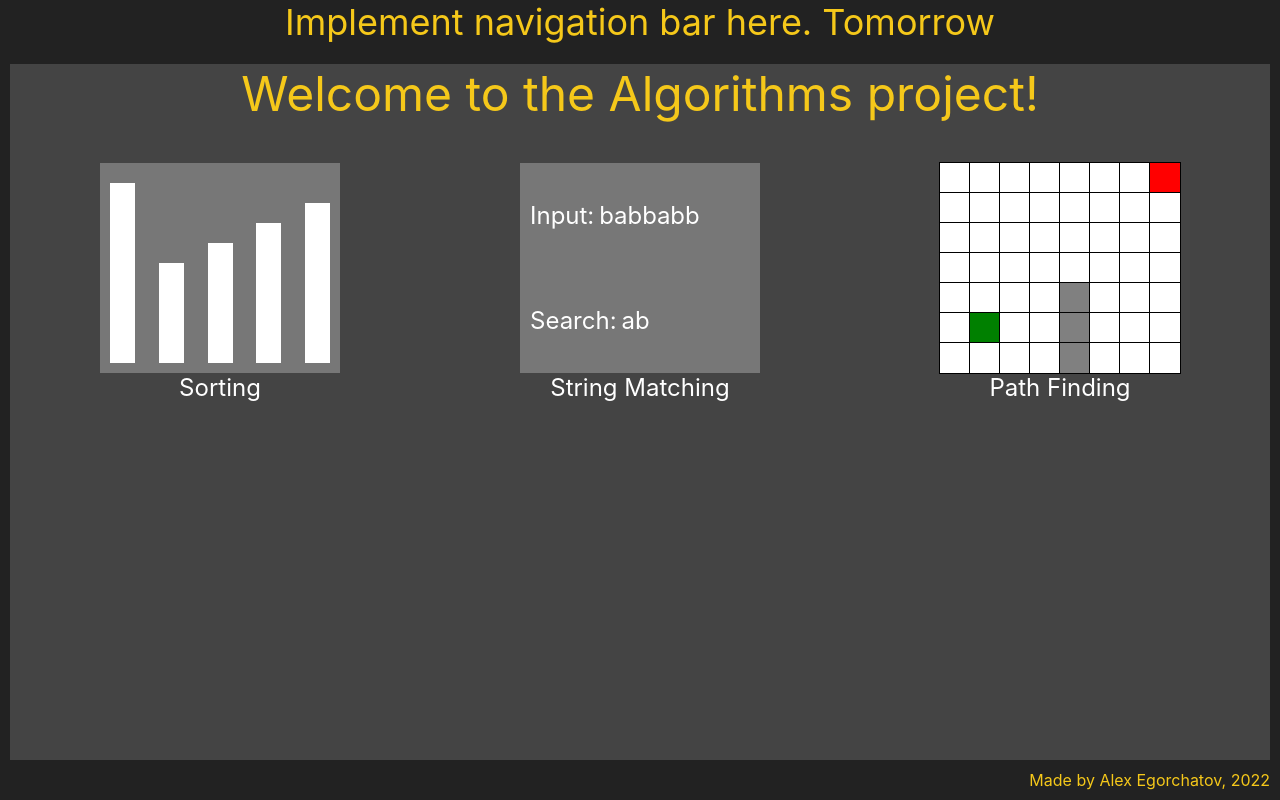
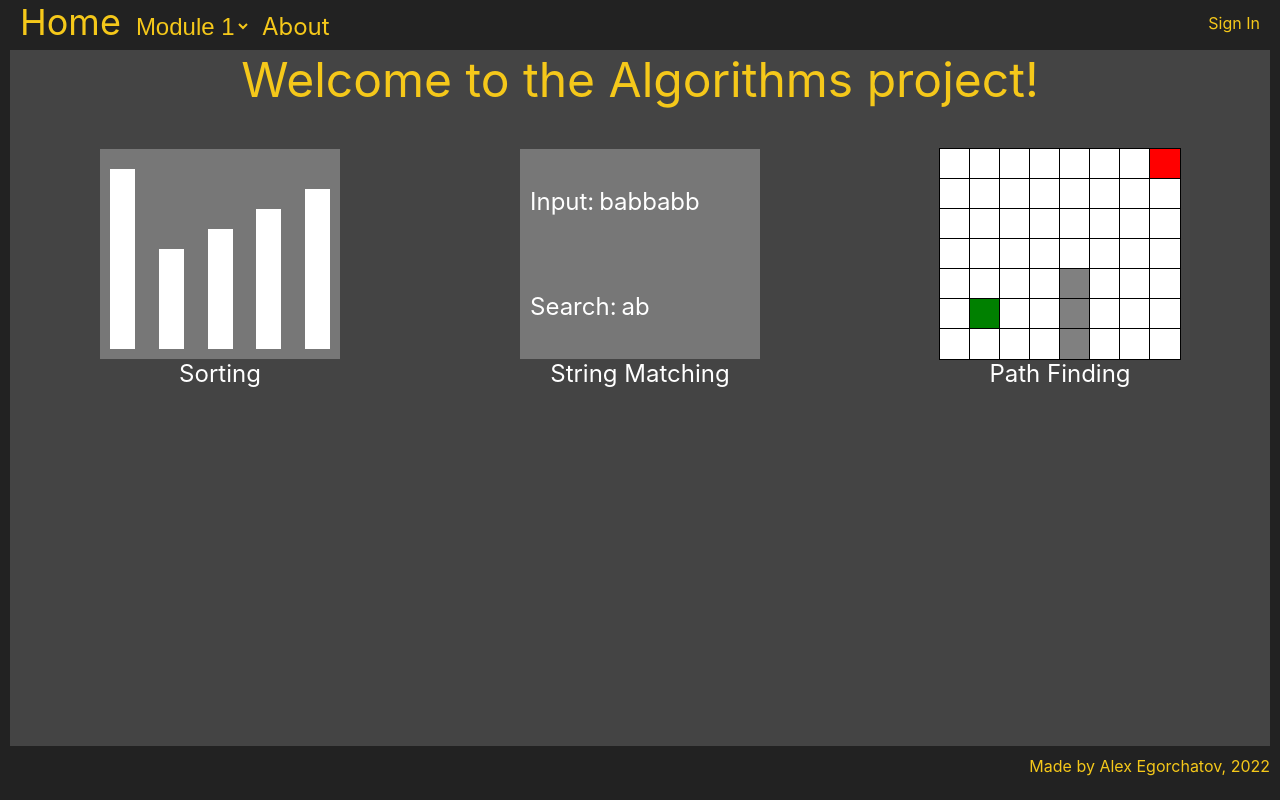
Before and after one commit to AlexEgorchatov/Algorithms, a React (Create React App) app in the folder frontend/: page / in a window 1280 px wide. Built offline with nearby package versions, Linux system fonts and the light colour scheme.

Commit message:
Implemented header skeleton.

```diff
--- a/frontend/src/App.tsx
+++ b/frontend/src/App.tsx
@@ -9,6 +9,7 @@ import { PathFindingPage } from './Pages/PathFindingPage';
 import { NotFoundPage } from './Pages/NotFoundPage';
 import { Provider } from 'react-redux';
 import { createStore } from './Store/Store';
+import { Header } from './Module Resources/Header';
 
 const store = createStore();
 function App() {
@@ -17,18 +18,16 @@ function App() {
       css={css`
         margin: 0px;
         background-color: #222222;
-        min-height: 100vh;
+        min-width: 450px;
       `}
     >
+      <Header />
       <div
         css={css`
-          color: #f5c81a;
-          font-size: 36px;
-          text-align: center;
+          margin: 50px 10px 0px 10px;
+          background-color: #444444;
         `}
       >
-        Implement navigation bar here. Tomorrow
-      </div>
         <Provider store={store}>
           <BrowserRouter>
             <Routes>
@@ -40,6 +39,7 @@ function App() {
             </Routes>
           </BrowserRouter>
         </Provider>
+      </div>
       <div
         css={css`
           margin: 10px;
--- /dev/null
+++ b/frontend/src/Module Resources/Header.tsx
@@ -0,0 +1,71 @@
+/**@jsxImportSource @emotion/react */
+import { css } from '@emotion/react';
+
+export const Header = () => {
+  return (
+    <div
+      css={css`
+        position: fixed;
+        box-sizing: border-box;
+        top: 0;
+        width: 100%;
+        min-width: 450px;
+        display: flex;
+        align-items: center;
+        justify-content: space-between;
+        padding: 0px 20px;
+        background-color: #222222;
+        z-index: 999;
+      `}
+    >
+      <div>
+        <a
+          css={css`
+            font-size: 36px;
+            text-decoration: none;
+            color: #f5c81a;
+            vertical-align: super;
+            margin-right: 10px;
+          `}
+          href="./"
+        >
+          Home
+        </a>
+        <select
+          css={css`
+            color: #f5c81a;
+            background-color: transparent;
+            border-color: transparent;
+            font-size: 24px;
+            margin-right: 10px;
+            vertical-align: super;
+          `}
+        >
+          <option>Module 1</option>
+          <option>Module 2</option>
+        </select>
+        <a
+          css={css`
+            font-size: 24px;
+            text-decoration: none;
+            color: #f5c81a;
+            vertical-align: super;
+          `}
+          href="#"
+        >
+          About
+        </a>
+      </div>
+      <a
+        css={css`
+          text-decoration: none;
+          color: #f5c81a;
+          vertical-align: super;
+        `}
+        href="#"
+      >
+        Sign In
+      </a>
+    </div>
+  );
+};
--- a/frontend/src/Pages/HomePage.tsx
+++ b/frontend/src/Pages/HomePage.tsx
@@ -5,11 +5,8 @@ import { ModuleList } from '../Module Resources/ModuleList';
 import { modules } from '../Module Resources/ModuleData';
 
 export const HomePage = () => (
-  <React.Fragment>
   <div
     css={css`
-        margin: 20px 10px 0px 10px;
-        background-color: #444444;
       display: block;
       overflow: auto;
       min-height: 87vh;
@@ -26,5 +23,4 @@ export const HomePage = () => (
     </div>
     <ModuleList data={modules} />
   </div>
-  </React.Fragment>
 );
```
Lines whose indentation alone changed are shown as unchanged.
